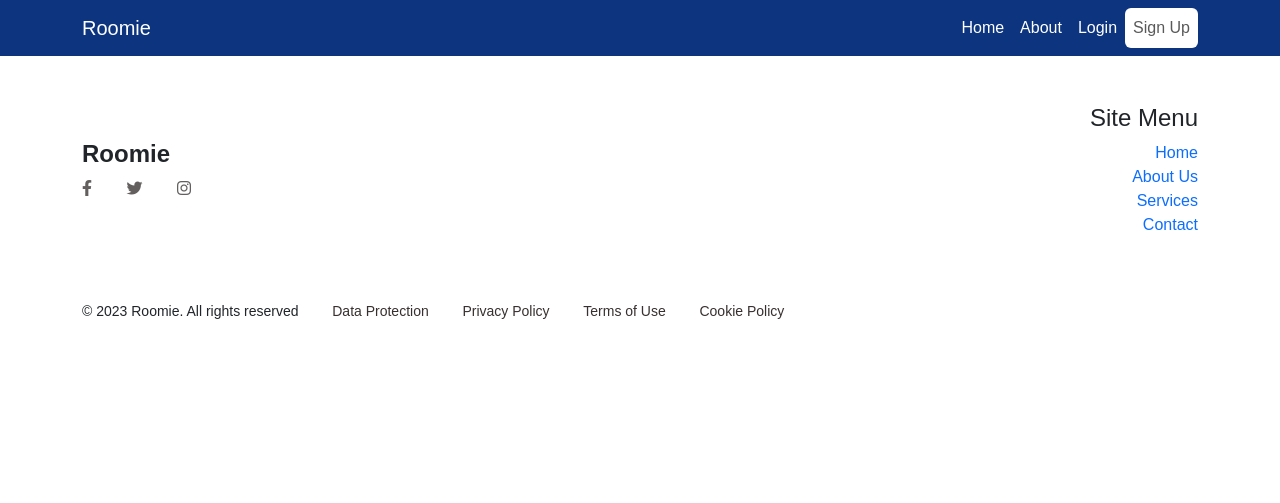
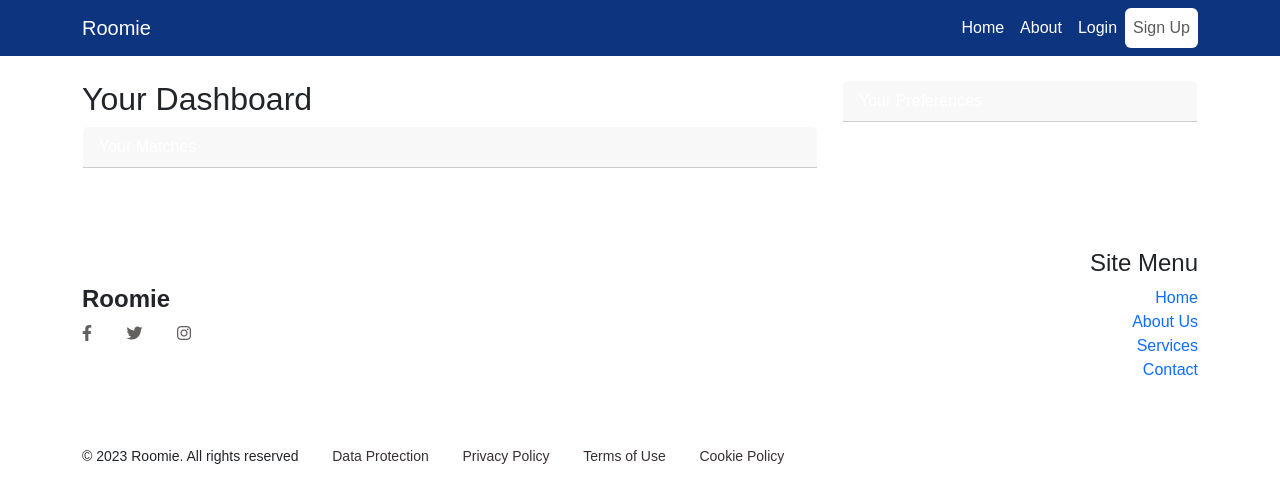
Before and after one commit to doingSigns/roomie, a Django app: template web/templates/web/dashboard.html in a window 1280 px wide. Shown: the top 503 px of the page. Run offline with Django 4.2, Linux system fonts and the light colour scheme; the template is opened without the code that fills it, so the values that code supplies are empty; some libraries are stand-ins or nearby versions; some web fonts are replaced.

Commit message:
Changes to be committed: 	modified:   web/templates/web/dashboard.html 	modified:   web/views.py

```diff
--- a/web/templates/web/dashboard.html
+++ b/web/templates/web/dashboard.html
@@ -3,4 +3,39 @@
 {% block content %}
 <!-- After login users are directed here -->
 
+<div class="container">
+    <div class="row mt-4">
+        <div class="col-md-8">
+            <h2>Your Dashboard</h2>
+            <div class="card">
+              <div class="card-header">
+                Your Matches
+              </div>
+              <div class="card-body">
+                <ul class="list-group">
+                  {% for match in matches %}
+                    <li class="list-group-item">{{ match.match_to_student.user.get_full_name }} - {{ match.get_match_status_display }}</li>
+                  {% endfor %}
+                </ul>
+              </div>
+            </div>
+          </div>
+      <div class="col-md-4">
+        <div class="card">
+          <div class="card-header">
+            Your Preferences
+          </div>
+          <div class="card-body">
+            <ul class="list-group">
+              {% for preference in preferences %}
+                <li class="list-group-item">{{ preference }}</li>
+              {% endfor %}
+            </ul>
+          </div>
+        </div>
+      </div>
+    </div>
+  </div>
+
+
 {% endblock %}
```
Also changed, not shown: web/views.py (+5 -2 lines).
